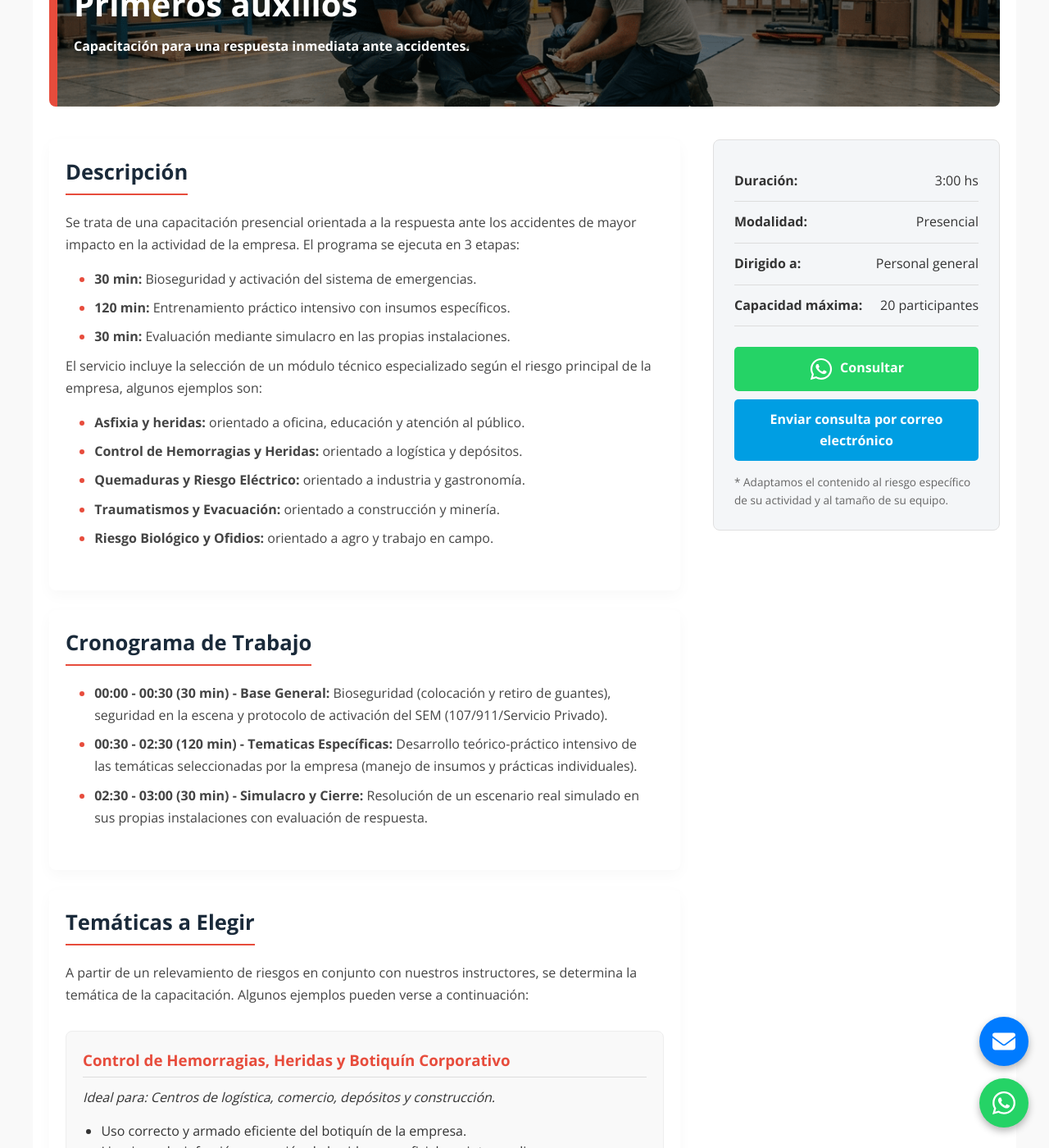
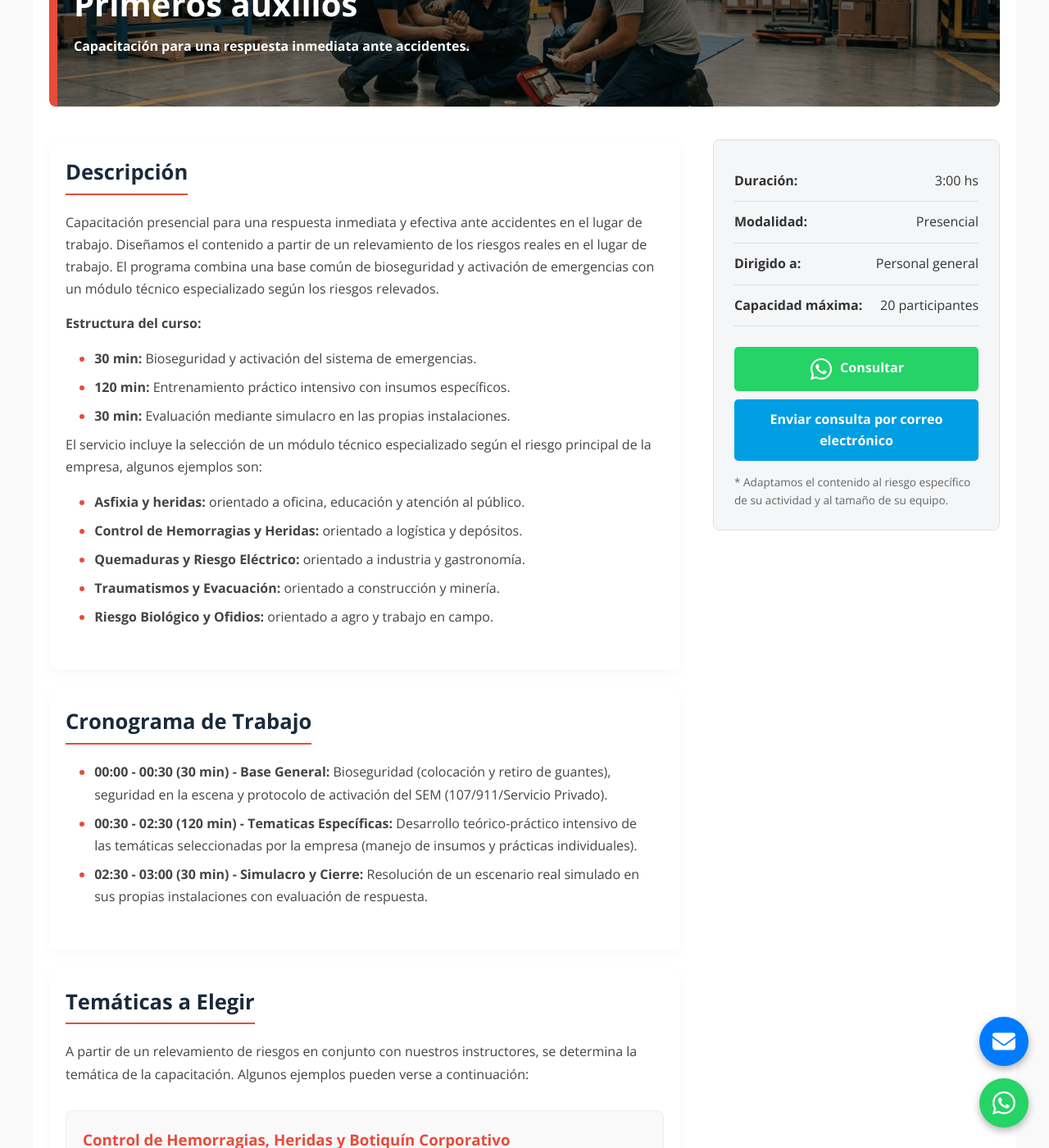
Before and after one commit to martov1/EDSI-nuevo-sitio, a Jekyll site: the page built from empresas/primeros-auxilios.html, in a window 1280 px wide and 1400 px high, scrolled down 241 px. Shown: the whole window at 82% size. Built offline with Jekyll 4.4.1, drawn with Linux system fonts in a browser that asks for light colours; some of the changed text lies outside the part shown.

Commit message:
modificaciones al copy

```diff
--- a/empresas/primeros-auxilios.html
+++ b/empresas/primeros-auxilios.html
@@ -20,10 +20,14 @@ redirect_from:
         <h2>Descripción</h2>
         <div class="description-box">
           <p>
-            Se trata de una capacitación presencial orientada a la respuesta
-            ante los accidentes de mayor impacto en la actividad de la empresa.
-            El programa se ejecuta en 3 etapas:
+            Capacitación presencial para una respuesta inmediata y efectiva ante
+            accidentes en el lugar de trabajo. Diseñamos el contenido a partir
+            de un relevamiento de los riesgos reales en el lugar de trabajo. El
+            programa combina una base común de bioseguridad y activación de
+            emergencias con un módulo técnico especializado según los riesgos
+            relevados.
           </p>
+          <p><b>Estructura del curso:</b></p>
           <ul>
             <li>
               <strong>30 min:</strong> Bioseguridad y activación del sistema de
```
Also changed, not shown: other parts of empresas/primeros-auxilios.html (+3 -3 lines).
